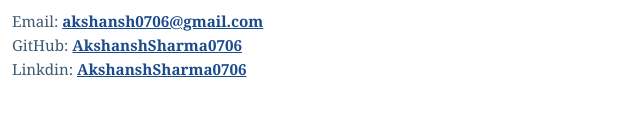
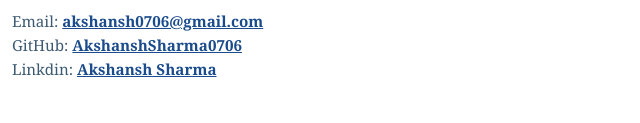
Before and after one commit to AkshanshSharma0706/portfolio, a plain HTML site: page index.html in a window 1280 px wide. Shown: the part 2155-2278 px from the top of the page, 316-956 px from the left. Drawn offline with Linux system fonts and the light colour scheme.

Commit message:
Update index.html

```diff
--- a/index.html
+++ b/index.html
@@ -143,7 +143,7 @@
       <a href="https://github.com/AkshanshSharma0706" target="_blank" rel="noopener noreferrer">AkshanshSharma0706</a>
     </p>
     <p>Linkdin:
-      <a href="https://www.linkedin.com/in/akshansh-sharma-81140737b/">AkshanshSharma0706</a>
+      <a href="https://www.linkedin.com/in/akshansh-sharma-81140737b/">Akshansh Sharma</a>
     </p>
   </footer>
 
```
